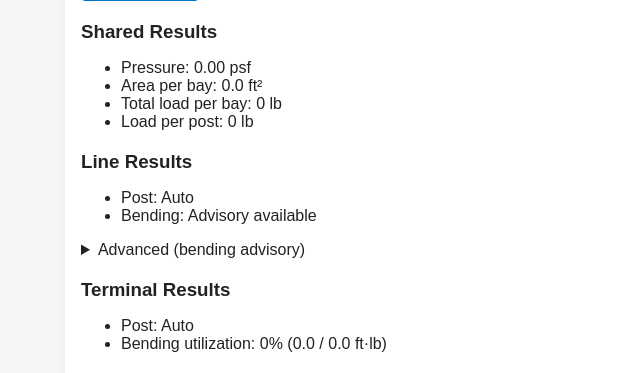
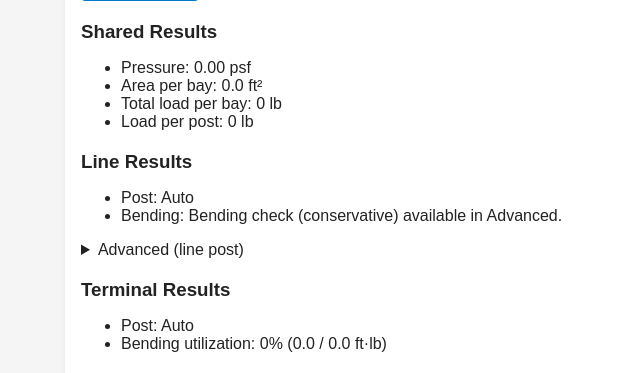
Before and after one commit to Fence-Wizard/HFC_WLC, a FastAPI app: template app/templates/review.html in a window 1280 px wide. Shown: the part 791-1164 px from the top of the page, without its empty margins (175-815 px from the left). Run offline with FastAPI, Linux system fonts and the light colour scheme; the template is opened without the code that fills it, so the values that code supplies are empty.

Commit message:
Refactor bending calculations and improve warnings
Co-authored-by: sowens <sowens@hurricanefence.com>

```diff
--- a/app/templates/review.html
+++ b/app/templates/review.html
@@ -125,7 +125,7 @@
   <li>Max spacing: {{ "%.2f"|format(result.line.max_spacing_ft) }} ft</li>
   <li>Your spacing: {{ "%.2f"|format(data.post_spacing_ft) }} ft</li>
   {% endif %}
-  <li>Bending: Advisory available</li>
+  <li>Bending: Bending check (conservative) available in Advanced.</li>
 </ul>
 {% if result.line.max_spacing_ft %}
   {% set spacing_ratio = data.post_spacing_ft / result.line.max_spacing_ft %}
@@ -133,8 +133,8 @@
 {% endif %}
 {% if result.line.M_demand_ft_lb is not none and result.line.M_allow_ft_lb is not none %}
 <details>
-  <summary>Advanced (bending advisory)</summary>
-  <p>Bending utilization: {{ "%.0f"|format(result.line.M_demand_ft_lb / result.line.M_allow_ft_lb * 100) }}%
+  <summary>Advanced (line post)</summary>
+  <p>Advisory — Simplified cantilever bending check (conservative): {{ "%.0f"|format(result.line.M_demand_ft_lb / result.line.M_allow_ft_lb * 100) }}%
      ({{ "%.1f"|format(result.line.M_demand_ft_lb) }} / {{ "%.1f"|format(result.line.M_allow_ft_lb) }} ft·lb)</p>
 </details>
 {% endif %}
--- a/windcalc/engine.py
+++ b/windcalc/engine.py
@@ -228,6 +228,9 @@ def _compute_block(
         status = "RED"
     if role == "terminal" and moment_ok is False:
         status = "RED"
+        warnings_list.append(
+            "Terminal bending exceeds capacity; increase post size or adjust configuration."
+        )
 
     return BlockResult(
         post_key=effective_key,
@@ -305,7 +308,7 @@ def calculate(data: EstimateInput) -> EstimateOutput:
         total_load_lb=shared.total_load_lb,
         load_per_post_lb=shared.load_per_post_lb,
         recommended=line_block.recommended,
-        warnings=line_block.warnings,
+        warnings=(line_block.warnings or []) + (terminal_block.warnings or []),
         assumptions=line_block.assumptions,
         max_spacing_ft=line_block.max_spacing_ft,
         M_demand_ft_lb=line_block.M_demand_ft_lb,
```
